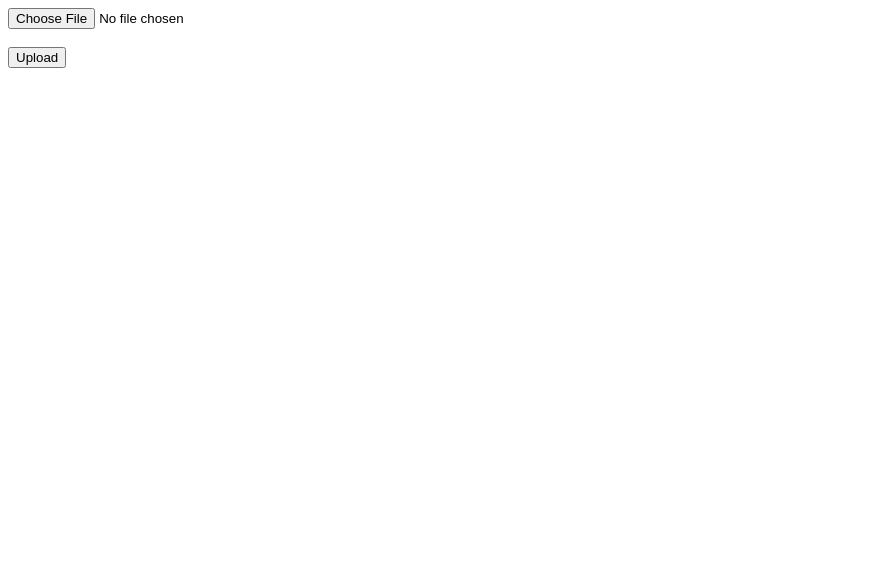
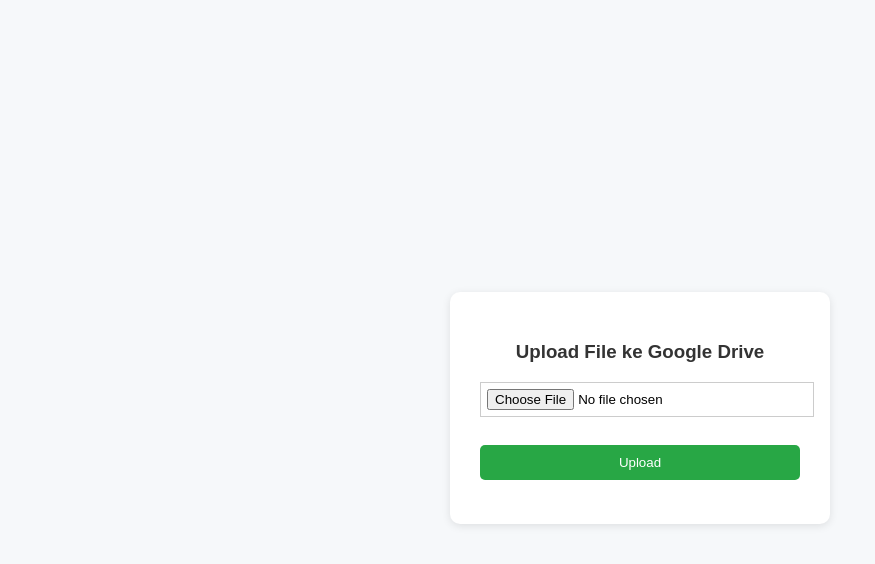
Before and after one commit to agung-hidayat/upload-gdrive, a plain HTML site: page index.html in a window 1280 px wide. Shown: the whole page, without its empty margins (0-875 px from the left). Drawn offline with Linux system fonts and the light colour scheme.

Commit message:
Revamp file upload form and styling

```diff
--- a/index.html
+++ b/index.html
@@ -1,6 +1,87 @@
-<form method="POST"
-      enctype="multipart/form-data"
-      action="https://script.google.com/macros/s/AKfycbz6rTytVAphZeGq7_WA9xNxFdeqe98dT2SLj5SLCGDY8sLnIhWyTnfsZOFYQjQAU_IbrQ/exec">
-  <input type="file" name="file" accept=".docx,.xlsx" required><br><br>
-  <button type="submit">Upload</button>
-</form>
+<!DOCTYPE html>
+<html lang="id">
+<head>
+  <meta charset="UTF-8">
+  <meta name="viewport" content="width=device-width, initial-scale=1.0">
+  <title>Upload File ke Google Drive</title>
+  <style>
+    body {
+      font-family: Arial, sans-serif;
+      background: #f6f8fa;
+      display: flex;
+      justify-content: center;
+      align-items: center;
+      height: 100vh;
+    }
+    .container {
+      background: white;
+      border-radius: 10px;
+      padding: 30px;
+      box-shadow: 0 2px 8px rgba(0,0,0,0.1);
+      width: 320px;
+      text-align: center;
+    }
+    h3 { color: #333; }
+    input[type="file"] {
+      border: 1px solid #ccc;
+      padding: 6px;
+      width: 100%;
+    }
+    button {
+      background-color: #28a745;
+      border: none;
+      color: white;
+      padding: 10px;
+      margin-top: 10px;
+      border-radius: 5px;
+      cursor: pointer;
+      width: 100%;
+    }
+    button:hover { background-color: #218838; }
+    #status { margin-top: 10px; font-size: 14px; }
+  </style>
+</head>
+<body>
+  <div class="container">
+    <h3>Upload File ke Google Drive</h3>
+
+    <!-- FORM UPLOAD -->
+    <form id="uploadForm"
+          method="POST"
+          enctype="multipart/form-data"
+          action="https://script.google.com/macros/s/AKfycbz6rTytVAphZeGq7_WA9xNxFdeqe98dT2SLj5SLCGDY8sLnIhWyTnfsZOFYQjQAU_IbrQ/exec"
+          target="uploadFrame"
+          onsubmit="document.getElementById('status').innerText='⏳ Sedang mengunggah...';">
+      <input type="file" name="file" accept=".docx,.xlsx" required><br><br>
+      <button type="submit">Upload</button>
+    </form>
+
+    <iframe name="uploadFrame" id="uploadFrame" style="display:none;"></iframe>
+    <p id="status"></p>
+  </div>
+
+  <script>
+    const iframe = document.getElementById('uploadFrame');
+    const status = document.getElementById('status');
+
+    // Saat iframe selesai memuat respons dari Apps Script
+    iframe.addEventListener('load', () => {
+      try {
+        const doc = iframe.contentDocument || iframe.contentWindow.document;
+        const text = doc.body.innerText;
+        if (!text) return;
+        const data = JSON.parse(text);
+        if (data.success) {
+          status.innerHTML = `✅ Upload berhasil!<br>
+            Nama: <b>${data.name}</b><br>
+            <a href="${data.url}" target="_blank">📂 Lihat di Google Drive</a>`;
+        } else {
+          status.innerText = "❌ " + data.error;
+        }
+      } catch (err) {
+        console.error(err);
+      }
+    });
+  </script>
+</body>
+</html>
```
